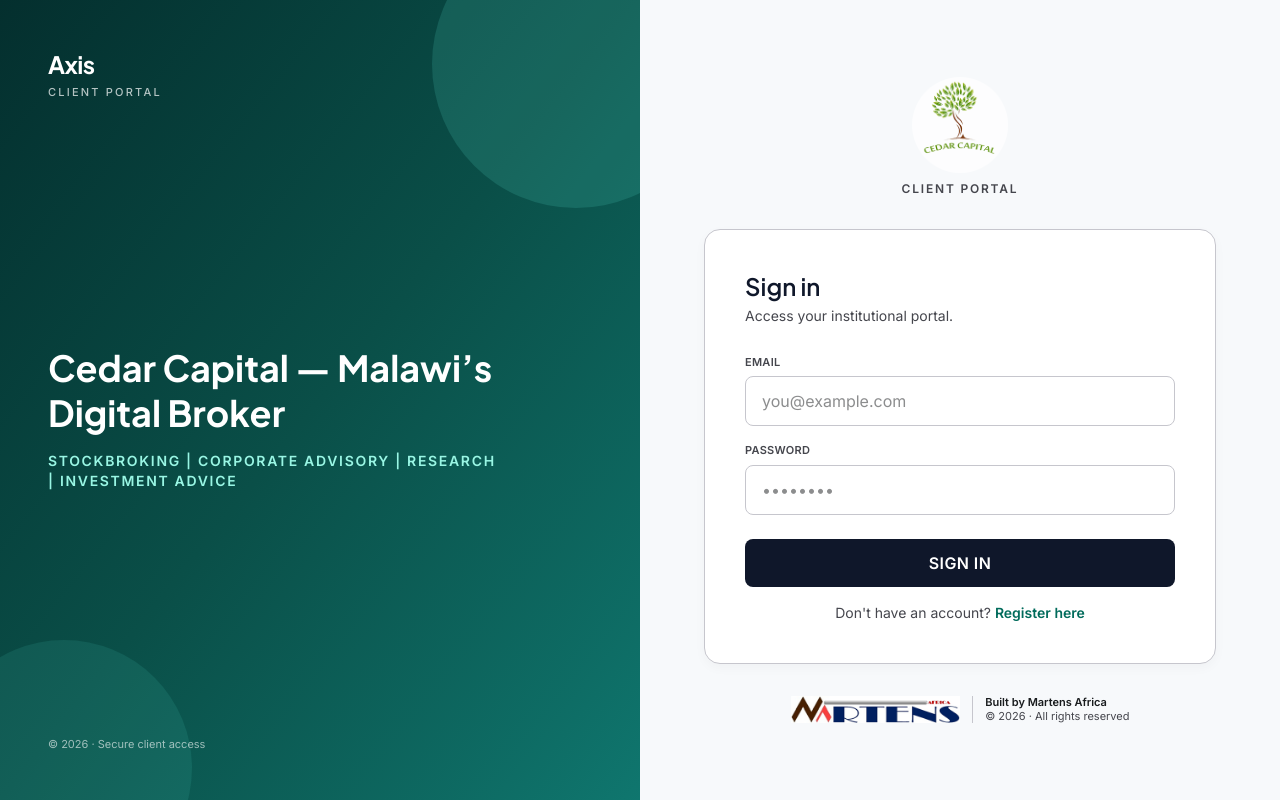
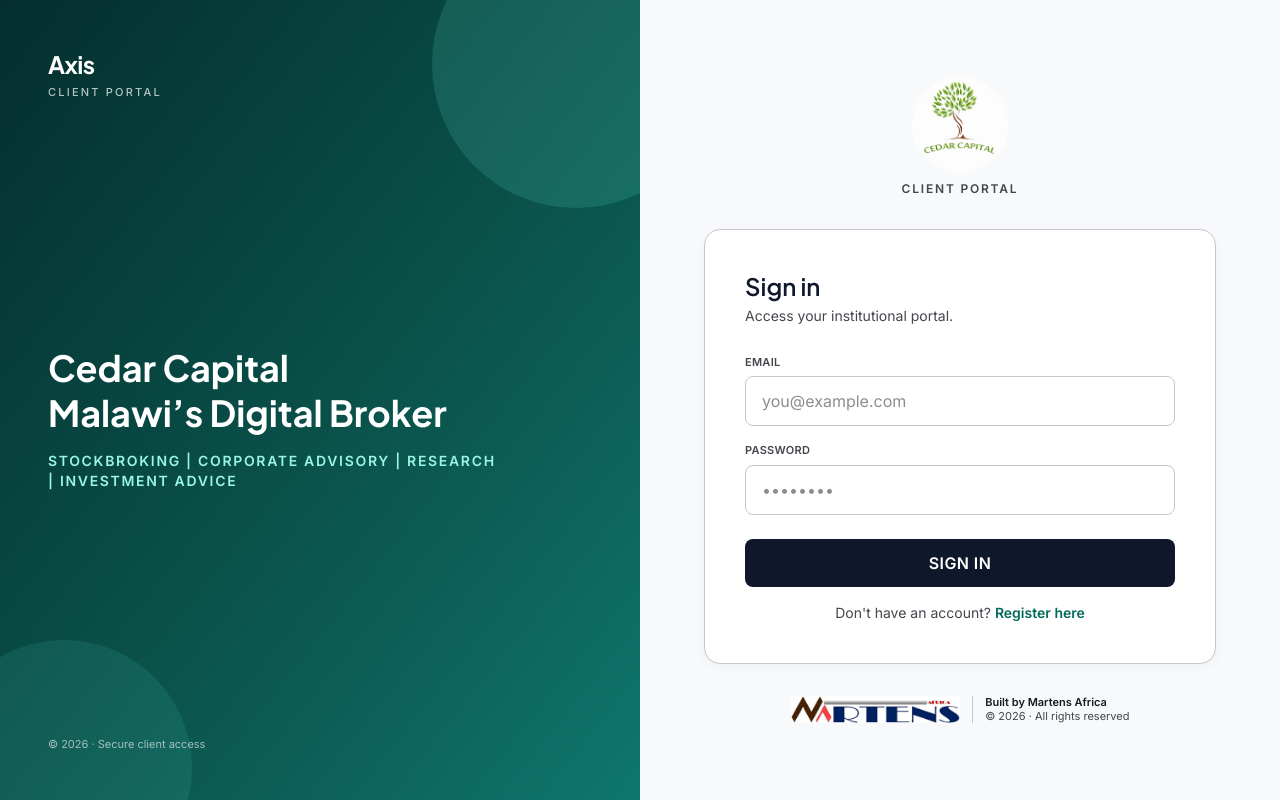
Before and after one commit to mwangudi/brokerknow, a React (Vite) app in the folder brokerknow-portal/: page /login in a window 1280 px wide. Built offline with nearby package versions, Linux system fonts and the light colour scheme; no server answers.

Commit message:
Portal login: 2-line brand headline + TEST ribbon on white panel only; bump web

```diff
--- a/brokerknow-portal/src/pages/LoginPage.tsx
+++ b/brokerknow-portal/src/pages/LoginPage.tsx
@@ -25,18 +25,7 @@
   }
 
   return (
-    <div className="flex min-h-screen flex-col bg-background">
-      {/* Non-production builds (VITE_ENV_LABEL) show a warning ribbon so a test
-          login is unmistakable. Renders nothing in production. */}
-      {brand.envLabel && (
-        <div
-          role="status"
-          className="w-full bg-amber-400 px-3 py-1 text-center text-[11px] font-bold uppercase tracking-[0.18em] text-amber-950"
-        >
-          ⚠ {brand.envLabel} environment — data here is not live
-        </div>
-      )}
-      <div className="flex flex-1">
+    <div className="flex min-h-screen bg-background">
       {/* Brand panel — TEAL wash differentiates the CLIENT portal from the
           staff back-office (which uses a green wash). Same layout, different
           shade, so users can tell the two sign-ins apart at a glance. */}
@@ -67,10 +56,15 @@
           </p>
         </div>
 
-        {/* Headline */}
+        {/* Headline — split on the em-dash so the brand title sits on two
+            clean lines (e.g. "Cedar Capital" / "Malawi's Digital Broker"). */}
         <div className="relative max-w-md">
           <h1 className="font-display text-4xl font-bold leading-tight text-white">
-            {brand.loginHeadline}
+            {brand.loginHeadline.split(/\s*\u2014\s*/).map((line, i) => (
+              <span key={i} className="block">
+                {line}
+              </span>
+            ))}
           </h1>
           <p className="mt-4 text-sm font-semibold uppercase tracking-[0.12em] text-[#99f6e4]">
             {brand.loginServices}
@@ -84,8 +78,17 @@
         </p>
       </div>
 
-      {/* Form panel */}
-      <div className="flex w-full flex-col items-center justify-center px-4 py-10 lg:w-1/2">
+      {/* Form panel — the TEST ribbon sits at the top of THIS (white) side only */}
+      <div className="flex w-full flex-col lg:w-1/2">
+        {brand.envLabel && (
+          <div
+            role="status"
+            className="w-full bg-amber-400 px-3 py-1 text-center text-[11px] font-bold uppercase tracking-[0.18em] text-amber-950"
+          >
+            ⚠ {brand.envLabel} environment — data here is not live
+          </div>
+        )}
+        <div className="flex flex-1 flex-col items-center justify-center px-4 py-10">
         <div className="w-full max-w-lg">
           {/* Client brand, above the Sign in card */}
           <div className="mb-8 flex flex-col items-center text-center">
```
